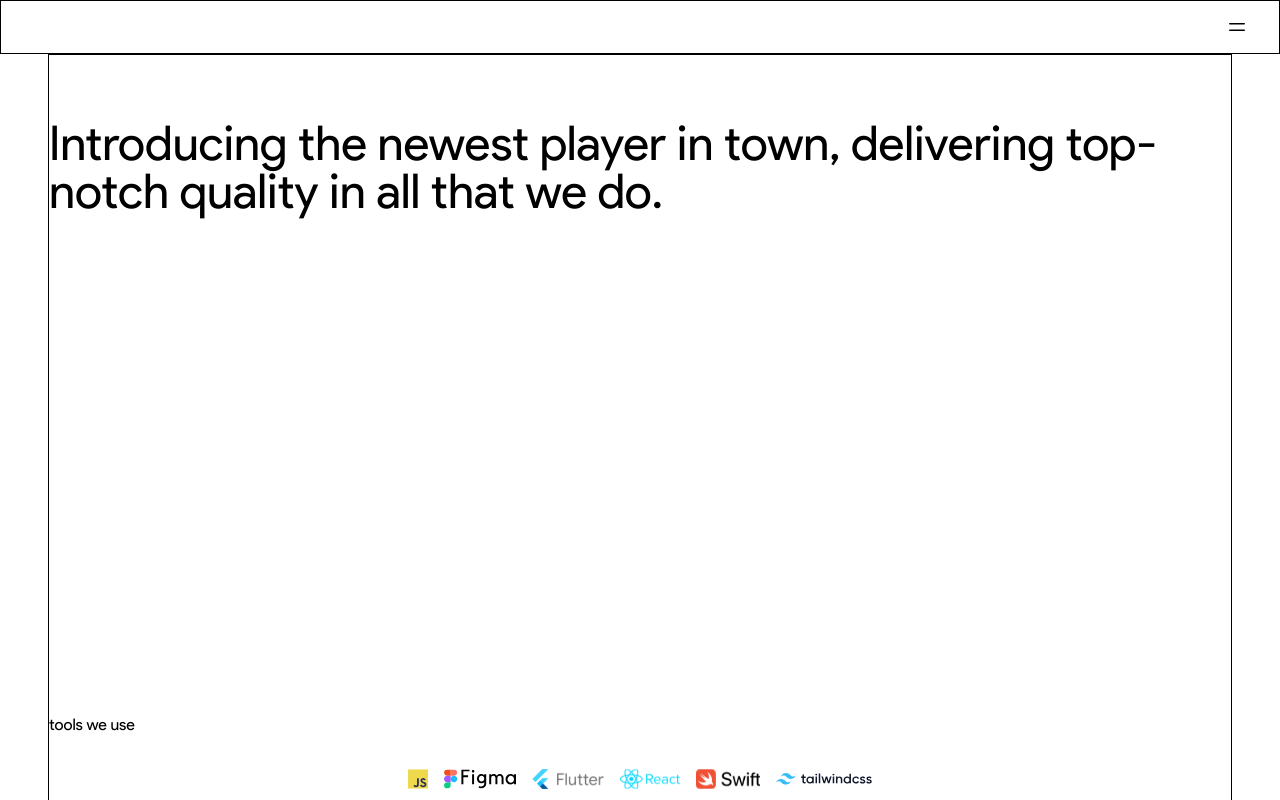
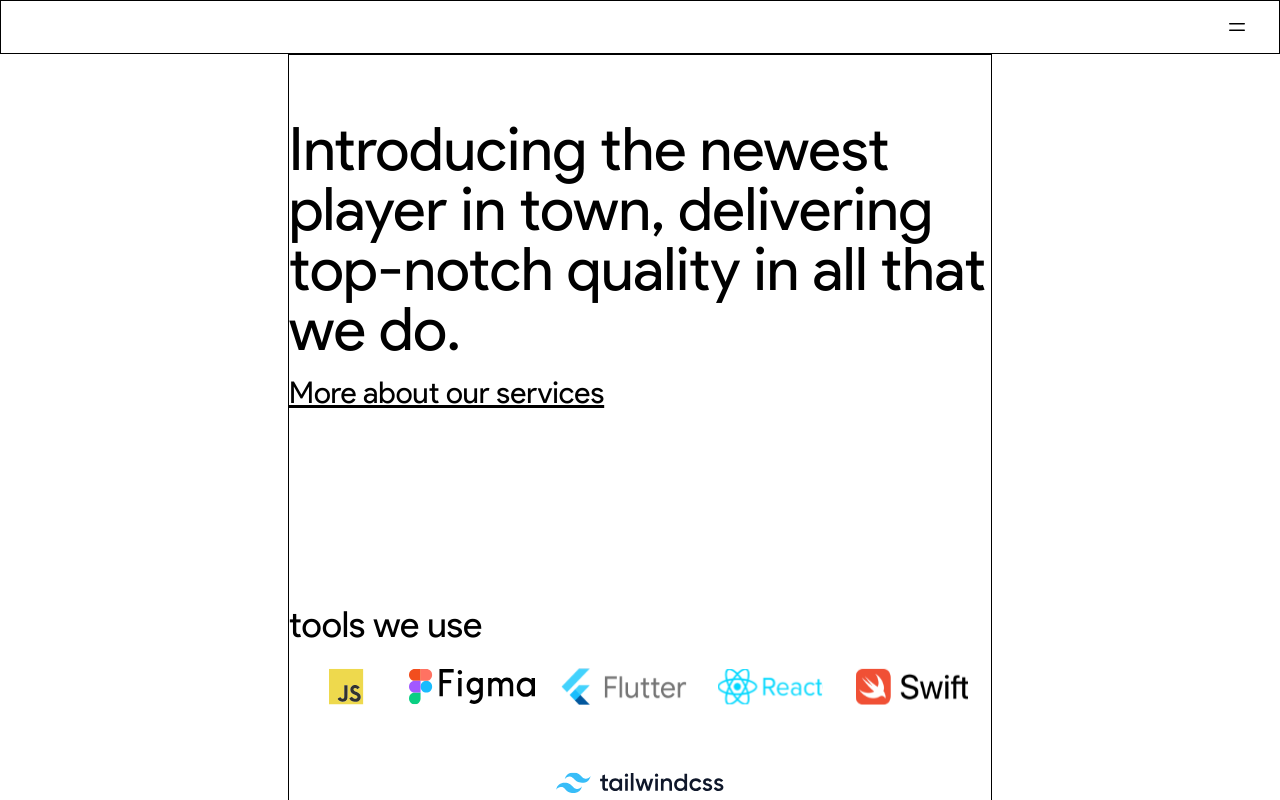
Before and after one commit to ManupaDev/curve, a Next.js app: page / in a window 1280 px wide. Shown: the top 800 px of the page. Built offline with nearby package versions, Linux system fonts and the light colour scheme.

Commit message:
feat:home hero wireframe on xl

```diff
--- a/app/components/hero.tsx
+++ b/app/components/hero.tsx
@@ -6,22 +6,25 @@ import ReactLogo from "./../../public/assets/react-logo.svg";
 import SwiftLogo from "./../../public/assets/swift-logo.svg";
 import TailwindLogo from "./../../public/assets/tailwindcss-logo.svg";
 
-
 function Hero() {
   return (
-    <div className="py-16 min-h-screen flex flex-col justify-between border border-black">
-      <h1 className="  text-5xl">
-        Introducing the newest player in town, delivering top-notch quality <span>in all that we do.</span>
-      </h1>
+    <div className="flex min-h-screen flex-col justify-between border border-black py-16">
       <div>
-        <h1 className="text-base  ">tools we use</h1>
-        <div className="flex flex-wrap flex-row justify-center gap-4 mt-8">
-          <Image width={20} src={JSLogo} alt="js-logo" />
-          <Image width={72} src={FigmaLogo} alt="figma-logo" />
-          <Image width={72} src={FlutterLogo} alt="flutter-logo" />
-          <Image width={60} src={ReactLogo} alt="react-logo" />
-          <Image width={64} src={SwiftLogo} alt="swift-logo" />
-          <Image width={96} src={TailwindLogo} alt="tailwindcss-logo" />
+        <h1 className="text-5xl xl:text-6xl">
+          Introducing the newest player in town, delivering top-notch quality <span>in all that we do.</span>
+        </h1>
+        <h3 className="text-2xl mt-2 xl:text-3xl xl:mt-4 underline">More about our services</h3>
+      </div>
+
+      <div>
+        <h1 className="text-base  xl:text-4xl">tools we use</h1>
+        <div className="mt-4 xl:mt-8 flex flex-row flex-wrap justify-center gap-4 sm:gap-8 xl:gap-20">
+          <Image width={20} className="sm:scale-125 xl:scale-175" src={JSLogo} alt="js-logo" />
+          <Image width={72} className="sm:scale-125 xl:scale-175" src={FigmaLogo} alt="figma-logo" />
+          <Image width={72} className="sm:scale-125 xl:scale-175" src={FlutterLogo} alt="flutter-logo" />
+          <Image width={60} className="sm:scale-125 xl:scale-175" src={ReactLogo} alt="react-logo" />
+          <Image width={64} className="sm:scale-125 xl:scale-175" src={SwiftLogo} alt="swift-logo" />
+          <Image width={96} className="sm:scale-125 xl:scale-175" src={TailwindLogo} alt="tailwindcss-logo" />
         </div>
       </div>
     </div>
--- a/app/components/showcase.tsx
+++ b/app/components/showcase.tsx
@@ -1,7 +1,7 @@
 function Showcase() {
   return (
     <div className="py-4 border border-black min-h-screen">
-      <h1 className="text-3xl">
+      <h1 className="text-3xl xl:text-6xl">
         New to the scene, but already making a <span>big impact</span>
       </h1>
       <div className="flex flex-col "></div>
--- a/app/page.tsx
+++ b/app/page.tsx
@@ -5,12 +5,11 @@ import CTA from "./components/cta";
 
 function Home() {
   return (
-    <div className="px-12 font-sans">
+    <div className="px-12 font-sans xl:px-72">
       <Hero />
       <Showcase />
-      <Services/>
-      <CTA/>
-
+      <Services />
+      <CTA />
     </div>
   );
 }
--- a/tailwind.config.js
+++ b/tailwind.config.js
@@ -14,6 +14,9 @@ module.exports = {
       },
       colors:{
 
+      },
+      scale:{
+        '175':'1.75'
       }
     },
   },
```
